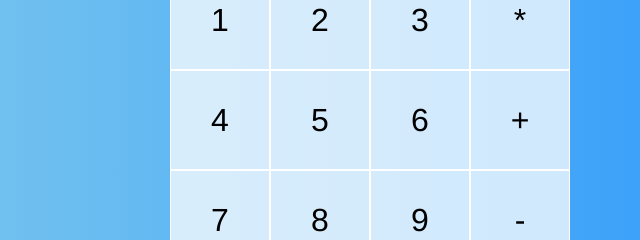
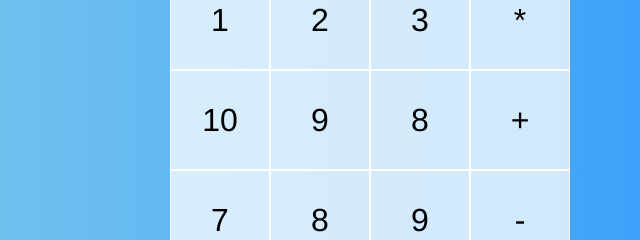
Before and after one commit to Ujjwal-Dixit/Calculator, a plain HTML site: page index.html in a window 1280 px wide. Shown: the part 340-580 px from the top of the page, 270-910 px from the left. Drawn offline with Linux system fonts and the light colour scheme.

Commit message:
created a conflict

```diff
--- a/index.html
+++ b/index.html
@@ -25,9 +25,9 @@
     <button data-number>2</button>
     <button data-number>3</button>
     <button data-operation>*</button>
-    <button data-number>4</button>
-    <button data-number>5</button>
-    <button data-number>6</button>
+    <button data-number>10</button>
+    <button data-number>9</button>
+    <button data-number>8</button>
     <button data-operation>+</button>
     <button data-number>7</button>
     <button data-number>8</button>
```
